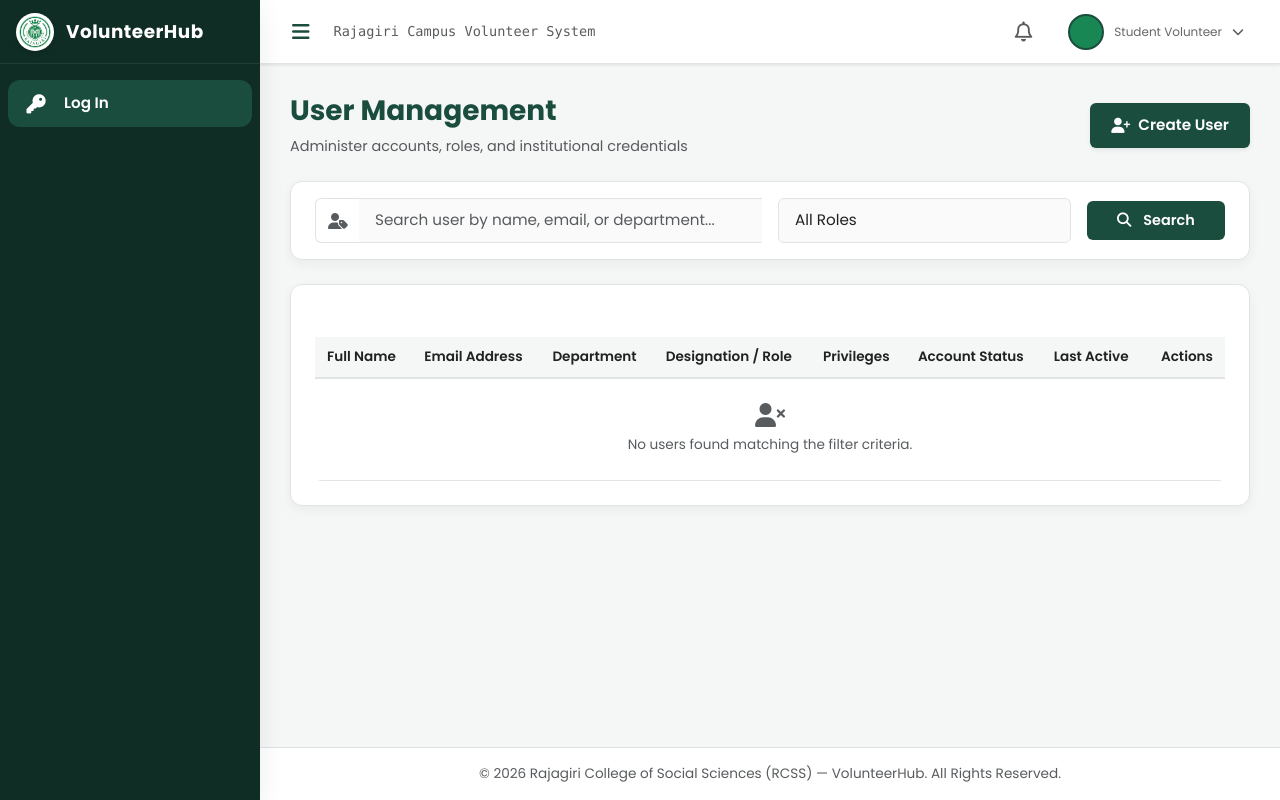
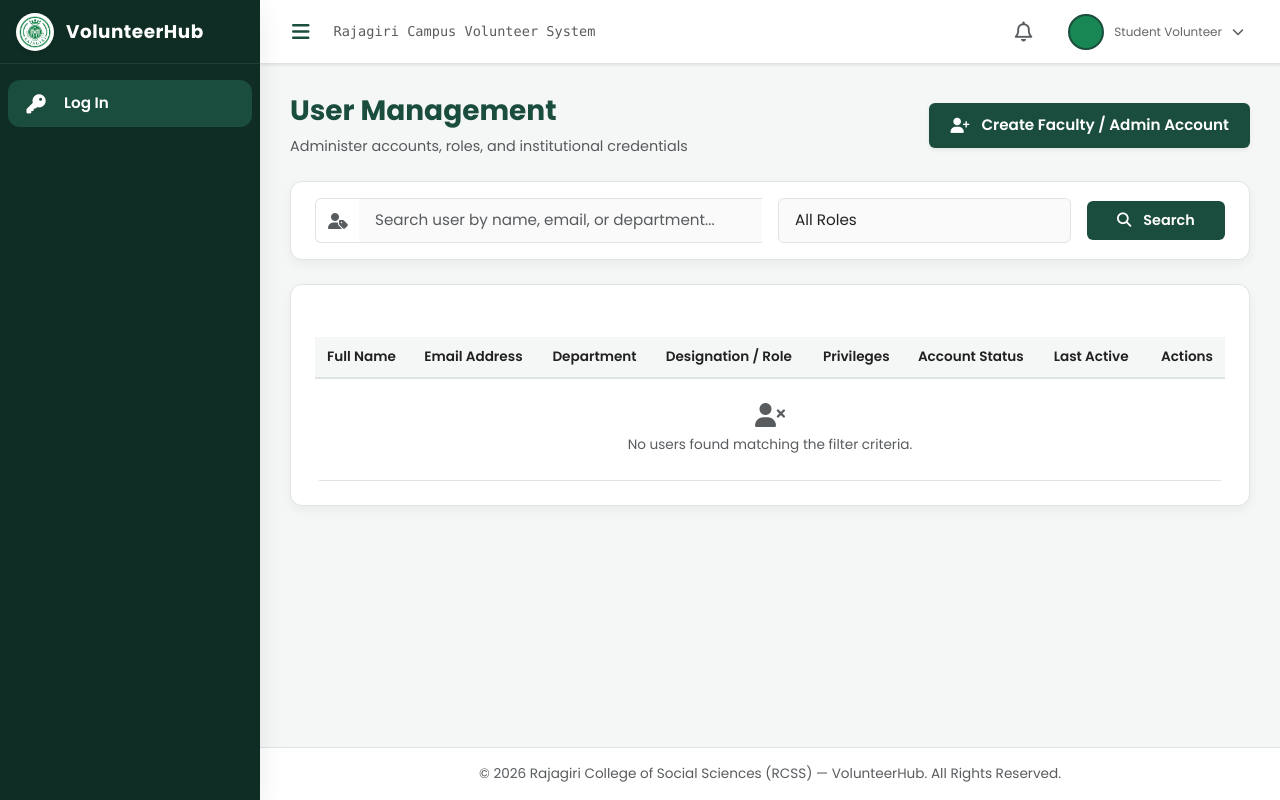
Before and after one commit to richardroy8604/VolunteerHub, a Django app: template templates/accounts/user_management.html in a window 1280 px wide. Run offline with Django 5.2, Linux system fonts and the light colour scheme; the template is opened without the code that fills it, so the values that code supplies are empty.

Commit message:
fix(ui): Re-label Create User button to Create Faculty / Admin Account on User Management page (Task 9)

```diff
--- a/templates/accounts/user_management.html
+++ b/templates/accounts/user_management.html
@@ -21,8 +21,8 @@
         <h2 class="h3 font-weight-bold" style="color: var(--clr-primary); font-weight: 700;">User Management</h2>
         <p class="text-muted mb-0" style="font-size: 0.9rem;">Administer accounts, roles, and institutional credentials</p>
     </div>
-    <button class="btn btn-primary shadow-sm" data-bs-toggle="modal" data-bs-target="#createUserModal">
-        <i class="fa-solid fa-user-plus"></i> Create User
+    <button class="btn btn-primary shadow-sm" data-bs-toggle="modal" data-bs-target="#createUserModal" style="font-weight: 600;">
+        <i class="fa-solid fa-user-plus me-1"></i> Create Faculty / Admin Account
     </button>
 </div>
 
@@ -211,7 +211,7 @@
     <div class="modal-dialog modal-dialog-centered modal-lg">
         <div class="modal-content border-0 shadow-lg" style="border-radius: var(--radius-lg);">
             <div class="modal-header text-white p-3 border-0" style="border-radius: var(--radius-lg) var(--radius-lg) 0 0; background-color: var(--clr-primary) !important;">
-                <h5 class="modal-title" id="createUserModalLabel" style="font-weight: 600;"><i class="fa-solid fa-user-plus me-2"></i> Register New User</h5>
+                <h5 class="modal-title" id="createUserModalLabel" style="font-weight: 600;"><i class="fa-solid fa-user-plus me-2"></i> Register New Staff / Admin Account</h5>
                 <button type="button" class="btn-close btn-close-white" data-bs-dismiss="modal" aria-label="Close"></button>
             </div>
             <form action="." method="post" id="createUserForm">
@@ -322,7 +322,7 @@
                 </div>
                 <div class="modal-footer p-3 border-top-0 d-flex justify-content-end gap-2">
                     <button type="button" class="btn btn-secondary" data-bs-dismiss="modal">Cancel</button>
-                    <button type="submit" class="btn btn-primary">Create User Account</button>
+                    <button type="submit" class="btn btn-primary">Create Account</button>
                 </div>
             </form>
         </div>
```
